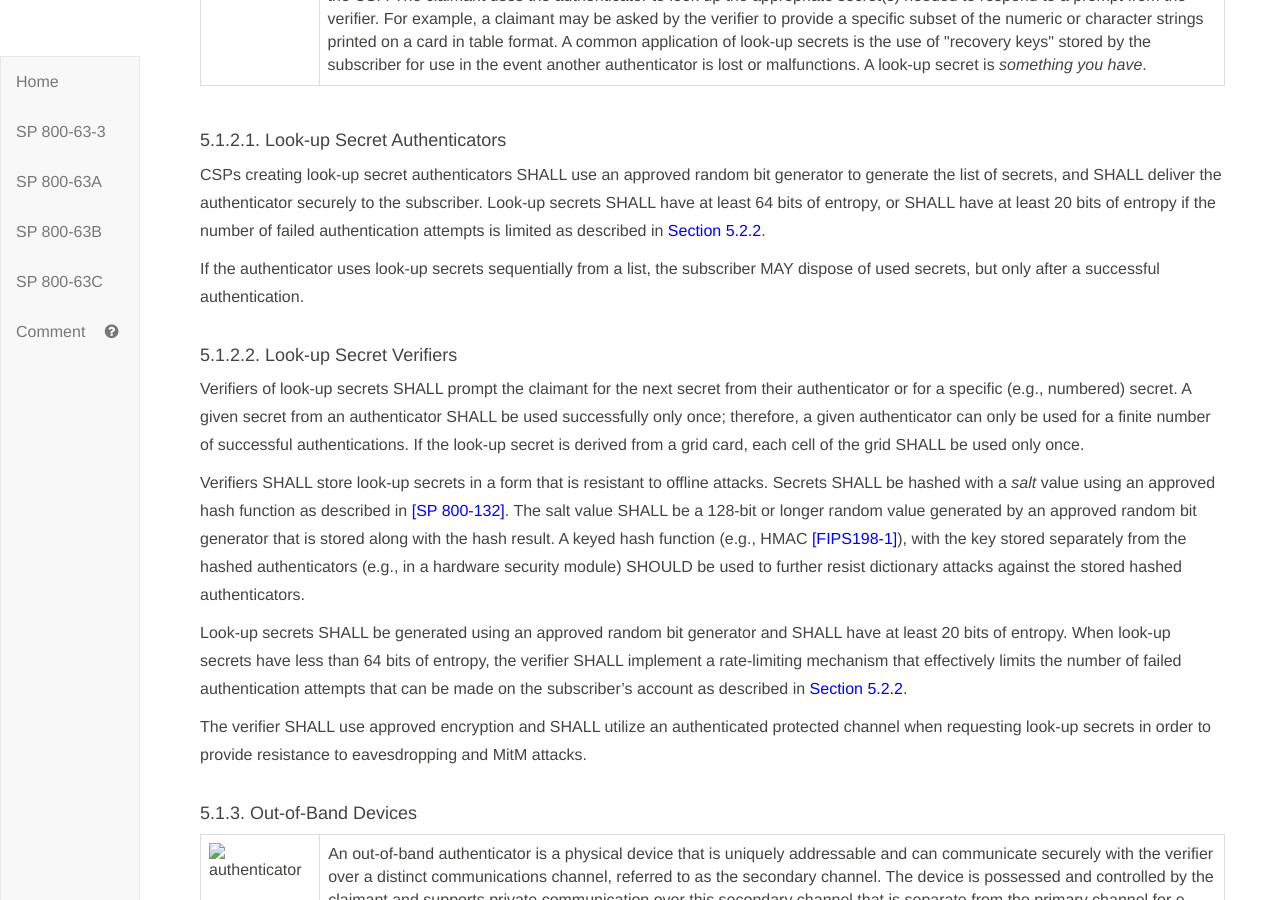
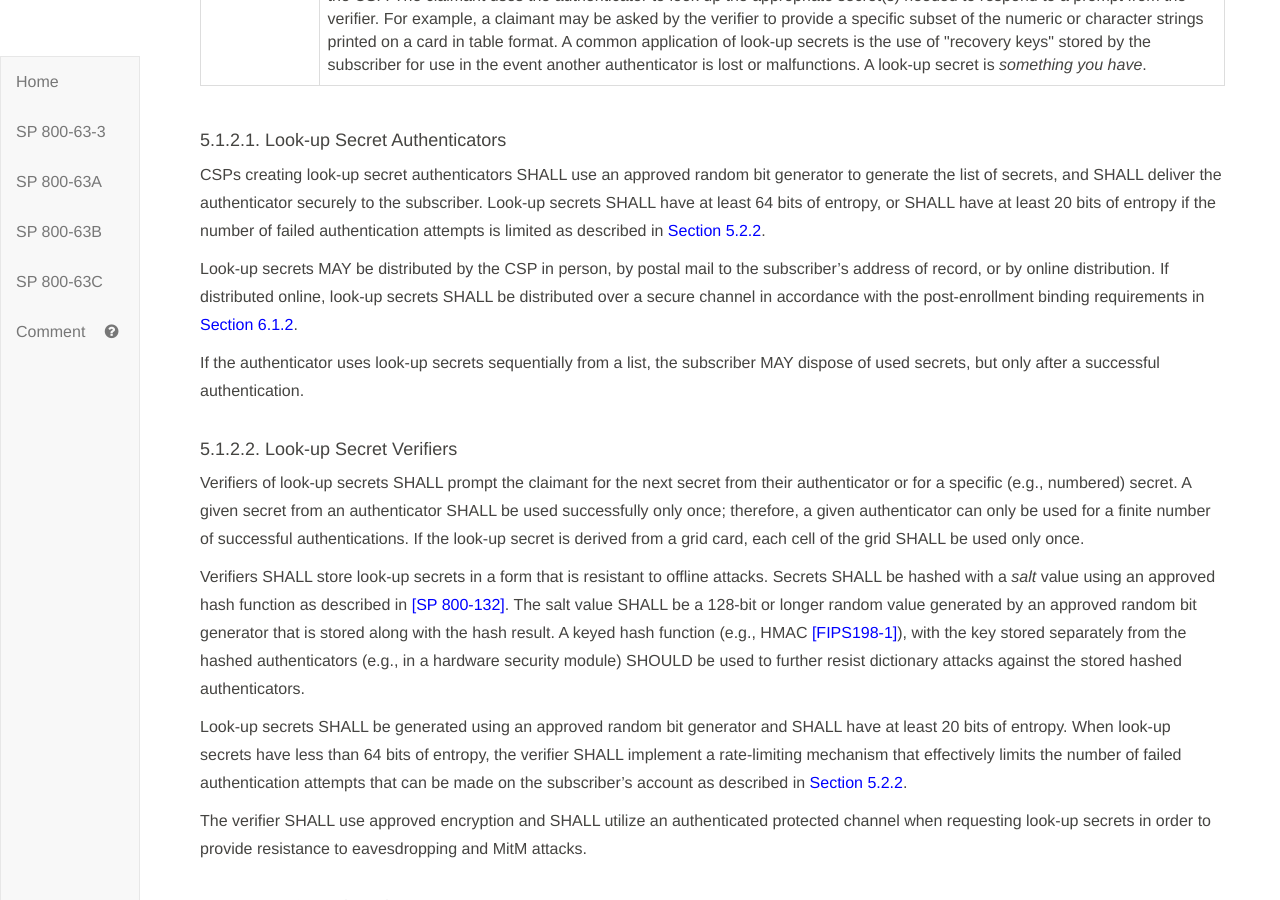
Before and after one commit to usnistgov/800-63-3, a Jekyll site: the page built from sp800-63b/sec5_authenticators.md, in a window 1280 px wide and 900 px high, scrolled down 2439 px. Built offline with Jekyll 4.4.1, drawn with Linux system fonts in a browser that asks for light colours; our own code applies the rules of GitHub Pages for plain Markdown files.

Commit message:
Provide guidelines on distribution of look-up secrets. Closes #957

```diff
--- a/sp800-63b/sec5_authenticators.md
+++ b/sp800-63b/sec5_authenticators.md
@@ -73,6 +73,8 @@ In addition, verifiers SHOULD perform an additional iteration of a password stre
 
 #### 5.1.2.1. Look-up Secret Authenticators
 CSPs creating look-up secret authenticators SHALL use an approved random bit generator to generate the list of secrets, and SHALL deliver the authenticator securely to the subscriber. Look-up secrets SHALL have at least 64 bits of entropy, or SHALL have at least 20 bits of entropy if the number of failed authentication attempts is limited as described in [Section 5.2.2](#throttle).
+
+Look-up secrets MAY be distributed by the CSP in person, by postal mail to the subscriber's address of record, or by online distribution. If distributed online, look-up secrets SHALL be distributed over a secure channel in accordance with the post-enrollment binding requirements in [Section 6.1.2](#post-enroll-bind).
 
 If the authenticator uses look-up secrets sequentially from a list, the subscriber MAY dispose of used secrets, but only after a successful authentication.
 
```
